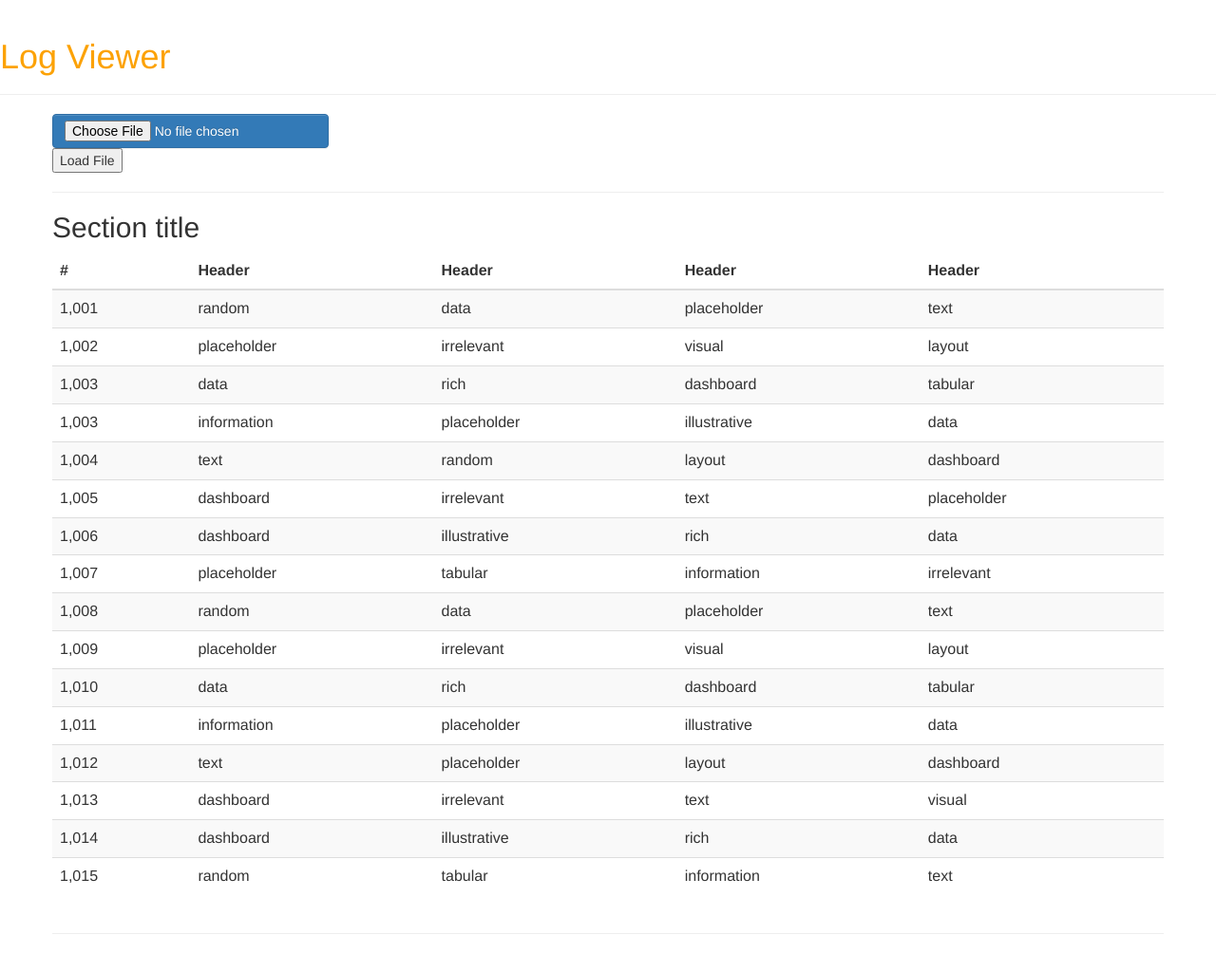
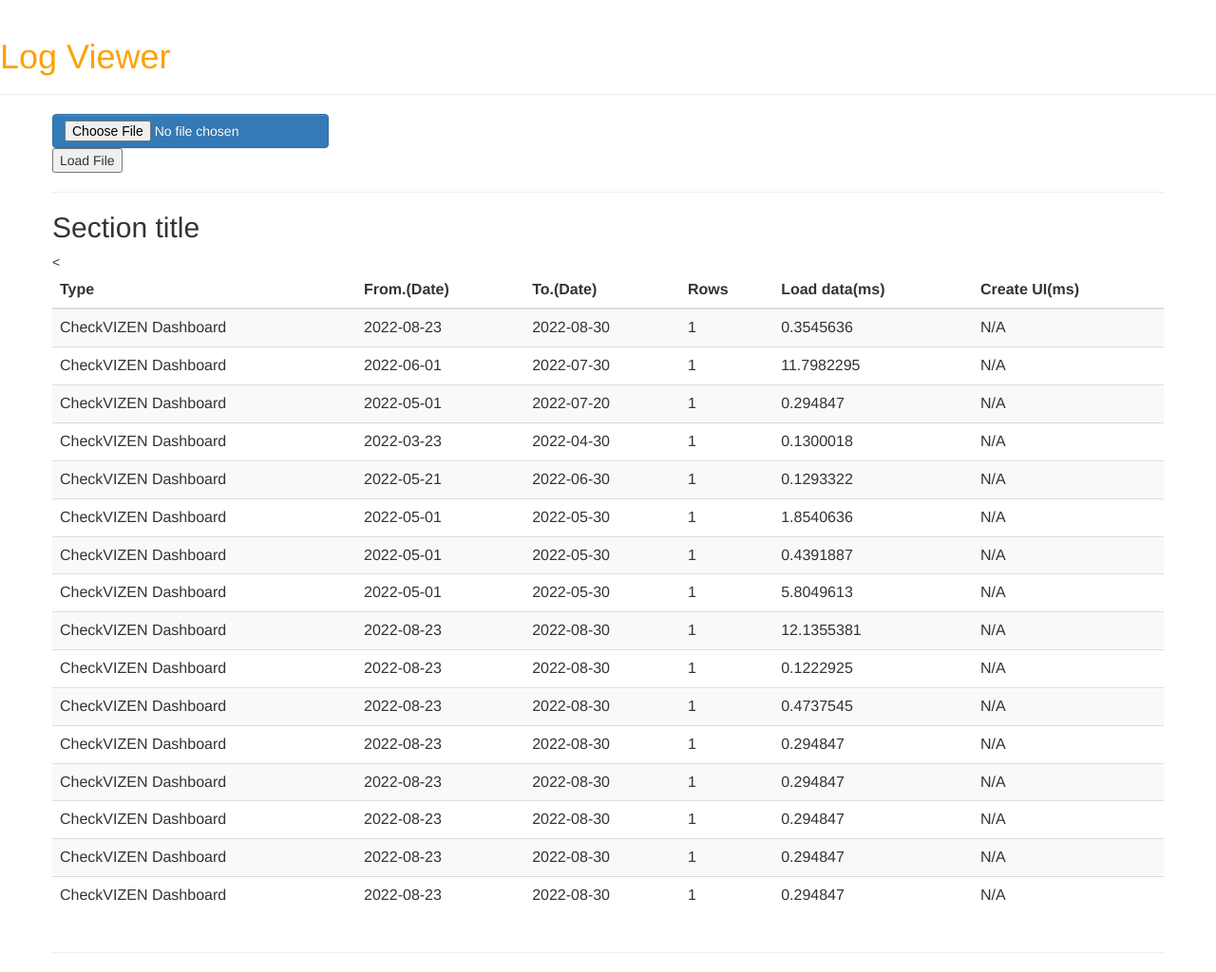
Before and after one commit to kimhaeil/Luna, a Django app: template lunaVol2/image-logger-svr/imageloggerapp/templates/imageloggerapp/base.html in a window 1280 px wide. Shown: the whole page at 95% size. Before the commit the page ends 984 px from the top, so only its background shows below. Run offline with Django 3.2, Linux system fonts and the light colour scheme; the template is opened without the code that fills it, so the values that code supplies are empty; some libraries are stand-ins or nearby versions.

Commit message:
시스템 레이아웃 구성.

```diff
--- a/lunaVol2/image-logger-svr/imageloggerapp/templates/imageloggerapp/data_table.html
+++ b/lunaVol2/image-logger-svr/imageloggerapp/templates/imageloggerapp/data_table.html
@@ -16,128 +16,145 @@
     <hr>
     <h2>Section title</h2>
     <div class="table-responsive">
-      <table class="table table-striped table-sm">
+      <<table class="table table-striped table-sm">
         <thead>
           <tr>
-            <th scope="col">#</th>
-            <th scope="col">Header</th>
-            <th scope="col">Header</th>
-            <th scope="col">Header</th>
-            <th scope="col">Header</th>
+            <th scope="col">Type</th>
+            <th scope="col">From.(Date)</th>
+            <th scope="col">To.(Date)</th>
+            <th scope="col">Rows</th>
+            <th scope="col">Load data(ms)</th>
+            <th scope="col">Create UI(ms)</th>
           </tr>
         </thead>
         <tbody>
           <tr>
-            <td>1,001</td>
-            <td>random</td>
-            <td>data</td>
-            <td>placeholder</td>
-            <td>text</td>
+            <td>CheckVIZEN Dashboard</td>
+            <td>2022-08-23</td>
+            <td>2022-08-30</td>
+            <td>1</td>
+            <td>0.3545636</td>
+            <td>N/A</td>
           </tr>
           <tr>
-            <td>1,002</td>
-            <td>placeholder</td>
-            <td>irrelevant</td>
-            <td>visual</td>
-            <td>layout</td>
+            <td>CheckVIZEN Dashboard</td>
+            <td>2022-06-01</td>
+            <td>2022-07-30</td>
+            <td>1</td>
+            <td>11.7982295</td>
+            <td>N/A</td>
           </tr>
           <tr>
-            <td>1,003</td>
-            <td>data</td>
-            <td>rich</td>
-            <td>dashboard</td>
-            <td>tabular</td>
+            <td>CheckVIZEN Dashboard</td>
+            <td>2022-05-01</td>
+            <td>2022-07-20</td>
+            <td>1</td>
+            <td>0.294847</td>
+            <td>N/A</td>
           </tr>
           <tr>
-            <td>1,003</td>
-            <td>information</td>
-            <td>placeholder</td>
-            <td>illustrative</td>
-            <td>data</td>
+            <td>CheckVIZEN Dashboard</td>
+            <td>2022-03-23</td>
+            <td>2022-04-30</td>
+            <td>1</td>
+            <td>0.1300018</td>
+            <td>N/A</td>
           </tr>
           <tr>
-            <td>1,004</td>
-            <td>text</td>
-            <td>random</td>
-            <td>layout</td>
-            <td>dashboard</td>
+            <td>CheckVIZEN Dashboard</td>
+            <td>2022-05-21</td>
+            <td>2022-06-30</td>
+            <td>1</td>
+            <td>0.1293322</td>
+            <td>N/A</td>
           </tr>
           <tr>
-            <td>1,005</td>
-            <td>dashboard</td>
-            <td>irrelevant</td>
-            <td>text</td>
-            <td>placeholder</td>
+            <td>CheckVIZEN Dashboard</td>
+            <td>2022-05-01</td>
+            <td>2022-05-30</td>
+            <td>1</td>
+            <td>1.8540636</td>
+            <td>N/A</td>
           </tr>
           <tr>
-            <td>1,006</td>
-            <td>dashboard</td>
-            <td>illustrative</td>
-            <td>rich</td>
-            <td>data</td>
+            <td>CheckVIZEN Dashboard</td>
+            <td>2022-05-01</td>
+            <td>2022-05-30</td>
+            <td>1</td>
+            <td>0.4391887</td>
+            <td>N/A</td>
           </tr>
           <tr>
-            <td>1,007</td>
-            <td>placeholder</td>
-            <td>tabular</td>
-            <td>information</td>
-            <td>irrelevant</td>
+            <td>CheckVIZEN Dashboard</td>
+            <td>2022-05-01</td>
+            <td>2022-05-30</td>
+            <td>1</td>
+            <td>5.8049613</td>
+            <td>N/A</td>
           </tr>
           <tr>
-            <td>1,008</td>
-            <td>random</td>
-            <td>data</td>
-            <td>placeholder</td>
-            <td>text</td>
+            <td>CheckVIZEN Dashboard</td>
+            <td>2022-08-23</td>
+            <td>2022-08-30</td>
+            <td>1</td>
+            <td>12.1355381</td>
+            <td>N/A</td>
           </tr>
           <tr>
-            <td>1,009</td>
-            <td>placeholder</td>
-            <td>irrelevant</td>
-            <td>visual</td>
-            <td>layout</td>
+            <td>CheckVIZEN Dashboard</td>
+            <td>2022-08-23</td>
+            <td>2022-08-30</td>
+            <td>1</td>
+            <td>0.1222925</td>
+            <td>N/A</td>
           </tr>
           <tr>
-            <td>1,010</td>
-            <td>data</td>
-            <td>rich</td>
-            <td>dashboard</td>
-            <td>tabular</td>
+            <td>CheckVIZEN Dashboard</td>
+            <td>2022-08-23</td>
+            <td>2022-08-30</td>
+            <td>1</td>
+            <td>0.4737545</td>
+            <td>N/A</td>
           </tr>
           <tr>
-            <td>1,011</td>
-            <td>information</td>
-            <td>placeholder</td>
-            <td>illustrative</td>
-            <td>data</td>
+            <td>CheckVIZEN Dashboard</td>
+            <td>2022-08-23</td>
+            <td>2022-08-30</td>
+            <td>1</td>
+            <td>0.294847</td>
+            <td>N/A</td>
           </tr>
           <tr>
-            <td>1,012</td>
-            <td>text</td>
-            <td>placeholder</td>
-            <td>layout</td>
-            <td>dashboard</td>
+            <td>CheckVIZEN Dashboard</td>
+            <td>2022-08-23</td>
+            <td>2022-08-30</td>
+            <td>1</td>
+            <td>0.294847</td>
+            <td>N/A</td>
           </tr>
           <tr>
-            <td>1,013</td>
-            <td>dashboard</td>
-            <td>irrelevant</td>
-            <td>text</td>
-            <td>visual</td>
+            <td>CheckVIZEN Dashboard</td>
+            <td>2022-08-23</td>
+            <td>2022-08-30</td>
+            <td>1</td>
+            <td>0.294847</td>
+            <td>N/A</td>
           </tr>
           <tr>
-            <td>1,014</td>
-            <td>dashboard</td>
-            <td>illustrative</td>
-            <td>rich</td>
-            <td>data</td>
+            <td>CheckVIZEN Dashboard</td>
+            <td>2022-08-23</td>
+            <td>2022-08-30</td>
+            <td>1</td>
+            <td>0.294847</td>
+            <td>N/A</td>
           </tr>
           <tr>
-            <td>1,015</td>
-            <td>random</td>
-            <td>tabular</td>
-            <td>information</td>
-            <td>text</td>
+            <td>CheckVIZEN Dashboard</td>
+            <td>2022-08-23</td>
+            <td>2022-08-30</td>
+            <td>1</td>
+            <td>0.294847</td>
+            <td>N/A</td>
           </tr>
         </tbody>
       </table>
```
Also changed, not shown: lunaVol2/image-logger-svr/imageloggerapp/templates/imageloggerapp/main.html (deleted, +0 -25 lines), 1 other file.
